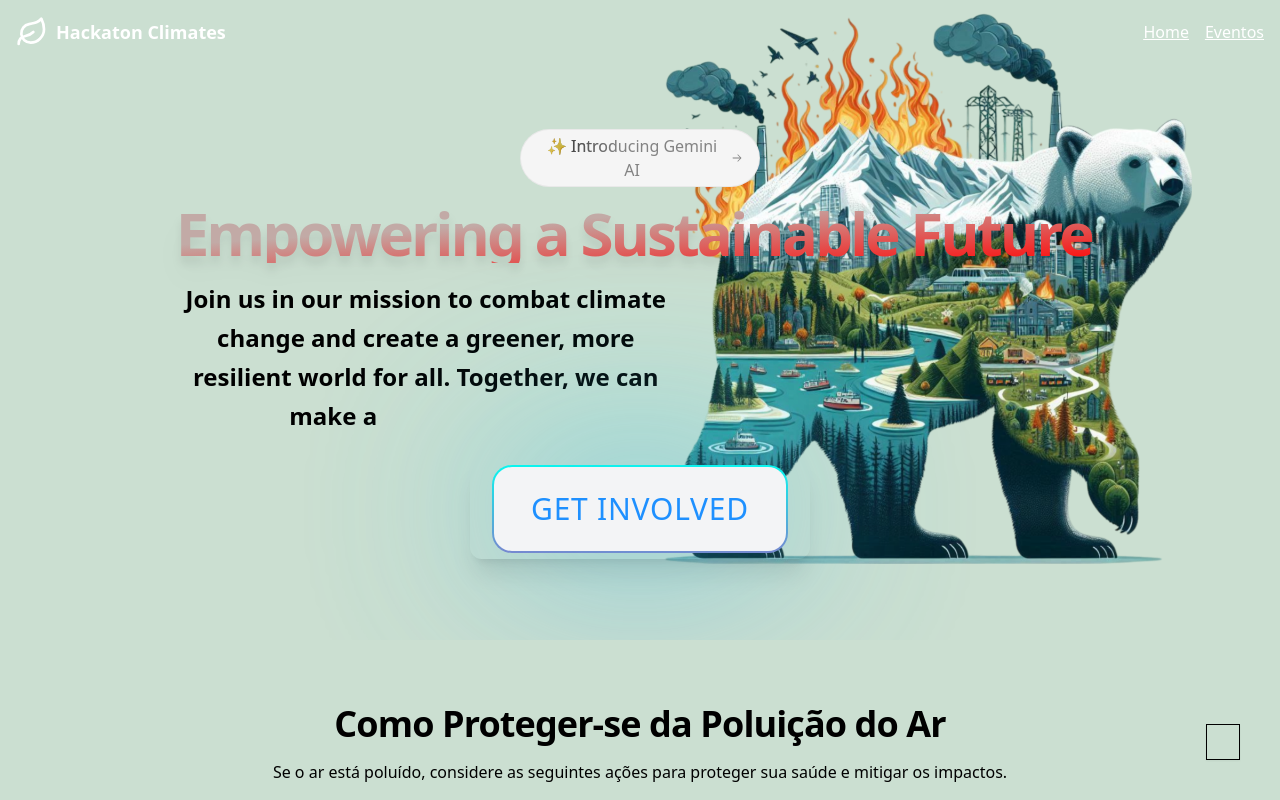
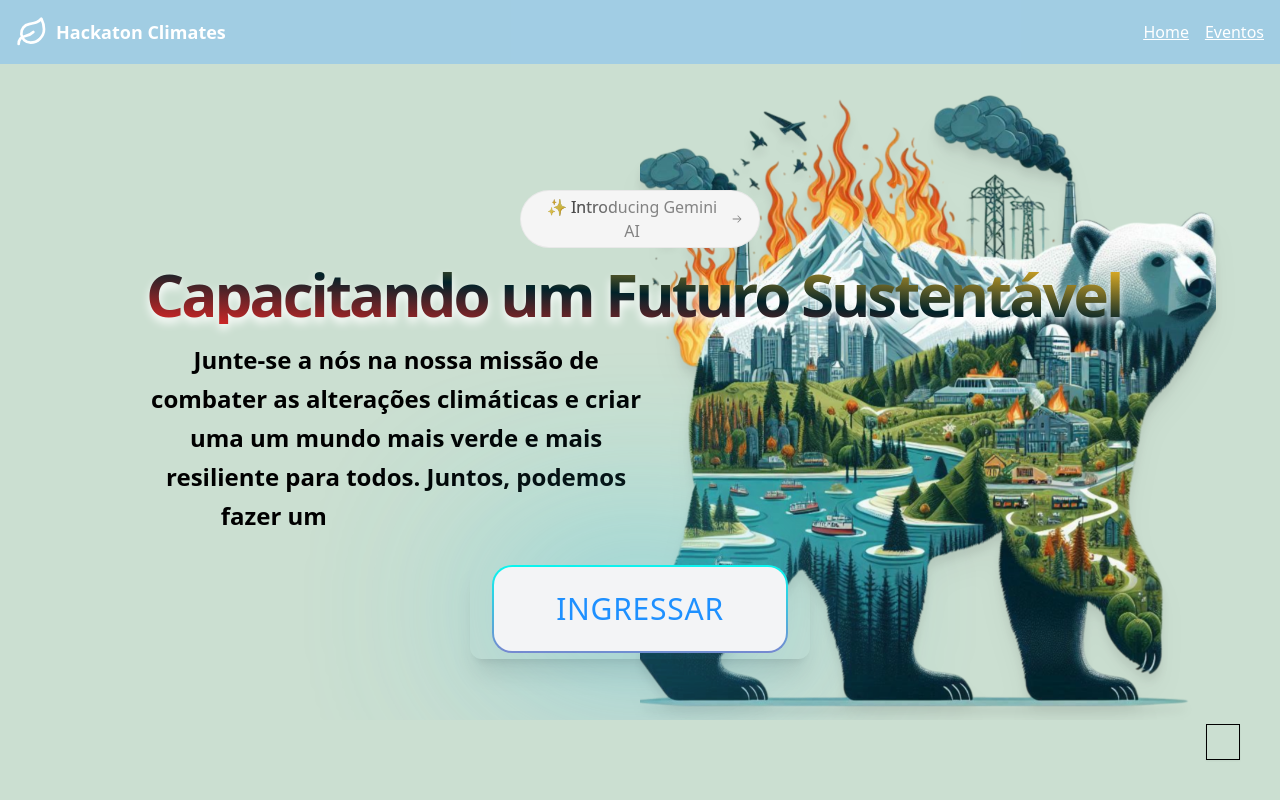
Before and after one commit to LuisSilvah/hackaton-kipperdev, a Next.js app: page / in a window 1280 px wide. Shown: the top 800 px of the page. Built offline with nearby package versions, Linux system fonts and the light colour scheme.

Commit message:
ultimo reparo na Hero componente e navbar fixada

```diff
--- a/src/app/components/Header.tsx
+++ b/src/app/components/Header.tsx
@@ -5,7 +5,7 @@ import { FadeDown } from "./Animations/FadeDown";
 export function Header() {
   return (
     <FadeDown>
-      <header className="fixed w-full flex items-center justify-between p-4 bg-transparent bg-[#62b2ff] bg-opacity-40  text-white">
+      <header className=" fixed w-full flex items-center justify-between p-4  bg-[#62b2ff] bg-opacity-40  text-white">
         <div className="flex items-center space-x-2">
           <LeafIcon className="w-8 h-8 text-primary" />
           <span className="text-lg text-center font-bold font-roboto">
--- a/src/components/component/card-introduction.tsx
+++ b/src/components/component/card-introduction.tsx
@@ -31,19 +31,25 @@ export function CardIntroduction() {
       <div className="container px-4 md:px-6 flex flex-col items-center justify-center text-center space-y-6">
         <div className="space-y-4">
           <ShinyComponent />
-          <h1 className="text-4xl font-bold tracking-tight sm:text-5xl md:text-6xl pointer-events-none z-10 h-full whitespace-pre-wrap bg-gradient-to-br from-[#c2aaa6] from-35% to-[#ff0606] bg-clip-text text-center text-6xl font-bold leading-none tracking-tighter text-transparent dark:drop-shadow-[0_5px_5px_rgba(0,0,0,0.8)] drop-shadow-xl">
-            <WordFadeIn words="Empowering a Sustainable Future" />
+          <h1
+            className="text-4xl font-bold tracking-tight sm:text-5xl md:text-6xl pointer-events-none z-10 h-full whitespace-pre-wrap bg-gradient-to-bl from-amber-400 via-[#012229] to-red-600 bg-clip-text text-transparent bg-clip-text te
+          zxt-center text-6xl font-bold leading-none tracking-tighter text-transparent dark:drop-shadow-[0_5px_5px_rgba(0,0,0,0.8)] drop-shadow-[0_5px_5px_rgba(255,255,255)]   "
+          >
+            <WordFadeIn
+              className="text-md "
+              words="Capacitando um Futuro Sustentável"
+            />
           </h1>
           <p className="font-bold max-w-[700] lg:max-w-[500px] text-[#000000] md:text-xl/relaxed lg:text-base/relaxed xl:text-2xl/relaxed">
             <WordFadeIn
-              words="Join us in our mission to combat climate change and create a
-            greener, more resilient world for all. Together, we can make a
-            lasting impact."
+              words="Junte-se a nós na nossa missão de combater as alterações climáticas e criar uma
+            um mundo mais verde e mais resiliente para todos. Juntos, podemos fazer um
+            impacto duradouro."
             />
           </p>
         </div>
 
-        <ShinyButton text="Get Involved" />
+        <ShinyButton text="Ingressar" />
       </div>
     </section>
   );
--- a/src/components/component/hero-component.tsx
+++ b/src/components/component/hero-component.tsx
@@ -6,14 +6,14 @@ import { CardIntroduction } from "./card-introduction";
 
 export function HeroComponent() {
   return (
-    <section className="w-full h-[80vh] relative overflow-hidden">
+    <section className="w-full h-[80vh] relative overflow-hidden my-0 lg:my-20">
       <div className="flex items-center justify-center bg-red-200 w-screen">
         <Image
           src="/urso.png"
           alt="Bear with forest and fire"
-          className="mx-auto lg:mx-[50%]  w-auto max-w-md lg:max-w-xl absolute inset-0  h-auto object-cover object-center "
-          width={400}
-          height={400}
+          className="mx-auto lg:mx-[50%] my-auto  drop-shadow-xl  w-full max-w-xl max-h-sm md:max-w-sm lg:max-w-xl absolute inset-0  h-full object-cover "
+          width={450}
+          height={600}
           placeholder="empty"
           priority
           quality={100}
```
